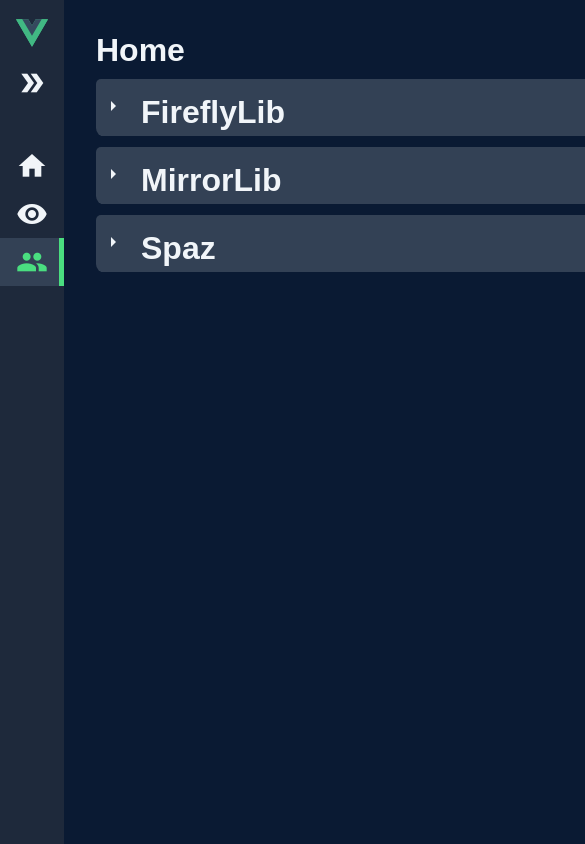
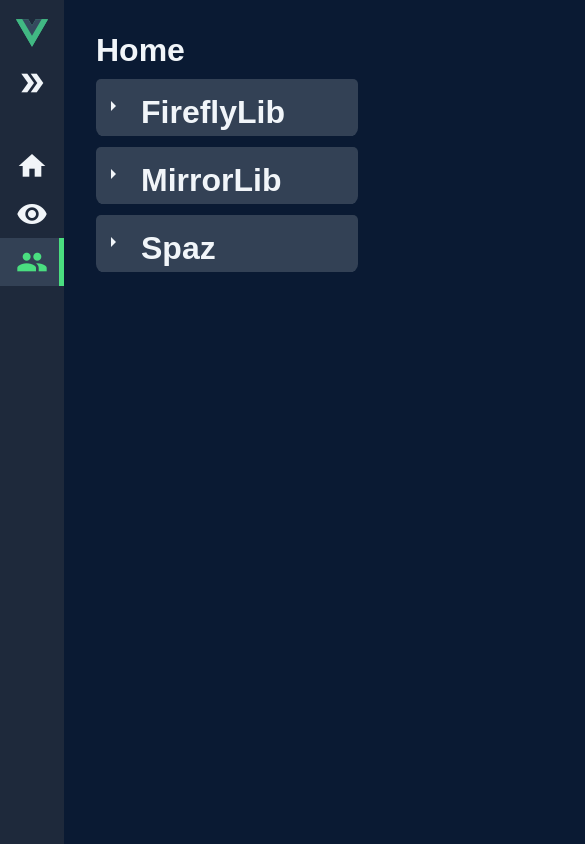
Before and after one commit to rfmineguy/vite-rf-site, a Vue app: page /vite-rf-site/projects in a window 390 px wide. Shown: the top 844 px of the page, 585 px wide, since content can reach past the window. Built offline with nearby package versions, Linux system fonts and the light colour scheme.

Commit message:
Made images play nicer on small devices

```diff
--- a/src/components/Project.vue
+++ b/src/components/Project.vue
@@ -1,5 +1,5 @@
 <template>
-	<div :class="`project ${expanded ? 'expanded' : ''}`">
+	<div :class="`${expanded ? 'expanded' : ''}`">
 		<div class="row title">
 			<span class="dropdown material-icons" @click='toggle'>arrow_right</span>
 			<h1>{{title}}</h1>
@@ -79,6 +79,7 @@
 .project-content {
 	img {
 		max-width: 100%;
+		width: 100%;
 		object-fit: contain;
 	}
 	svg {
@@ -87,25 +88,9 @@
 	}
 	.svg-limiter {
 		height: auto;
-		max-width: 600px;
+		max-width: max(600px, 1vw);
 	}
 	display: flex;
-}
-@media screen and (max-width:350px) {
-	.project-content {
-		flex-wrap: wrap;
-	}
-	.item:first-child {
-		flex-basis: 100%;
-	}
-}
-@media screen and (max-width:990px) {
-	.project-content {
-		flex-wrap: wrap;
-	}
-	.item:first-child {
-		flex-basis: 100%;
-	}
 }
 .project {
 	align-content: center;
```
